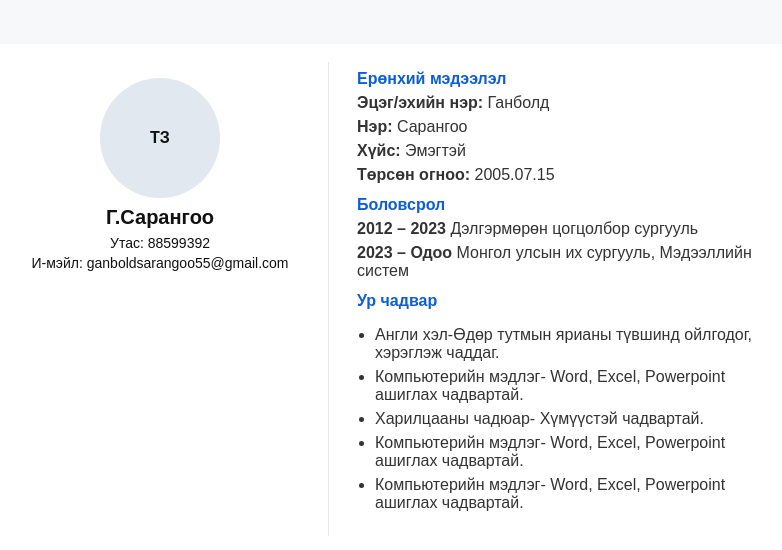
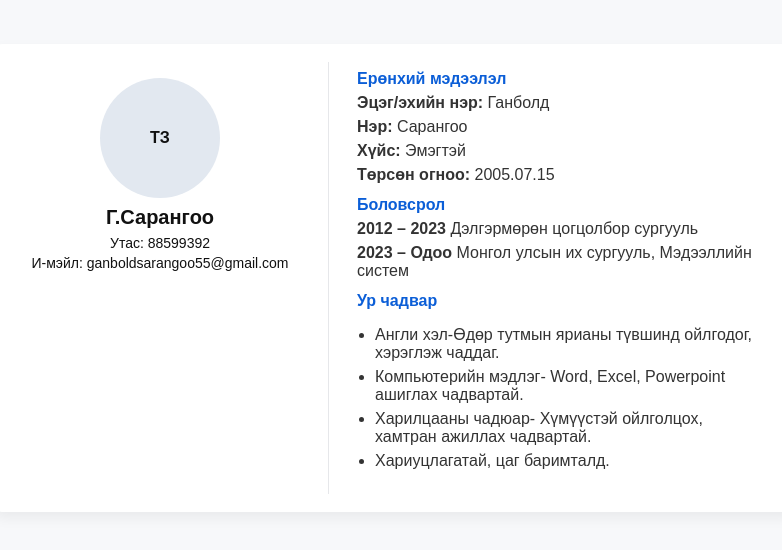
Before and after one commit to ganboldsarangoo55-creator/lab4, a plain HTML site: page index.html in a window 1280 px wide. Shown: the whole page, without its empty margins (246-1028 px from the left). Drawn offline with Linux system fonts and the light colour scheme.

Commit message:
Update index.html

```diff
--- a/index.html
+++ b/index.html
@@ -68,9 +68,8 @@
         <ul>
           <li>Англи хэл-Өдөр тутмын ярианы түвшинд ойлгодог, хэрэглэж чаддаг.</li>
           <li>Компьютерийн мэдлэг- Word, Excel, Powerpoint ашиглах чадвартай.</li>
-          <li>Харилцааны чадюар- Хүмүүстэй чадвартай.</li>
-          <li>Компьютерийн мэдлэг- Word, Excel, Powerpoint ашиглах чадвартай.</li>
-          <li>Компьютерийн мэдлэг- Word, Excel, Powerpoint ашиглах чадвартай.</li>
+          <li>Харилцааны чадюар- Хүмүүстэй ойлголцох, хамтран ажиллах чадвартай.</li>
+          <li>Хариуцлагатай, цаг баримталд.</li>
         </ul>
       </section>
     </div>
```
